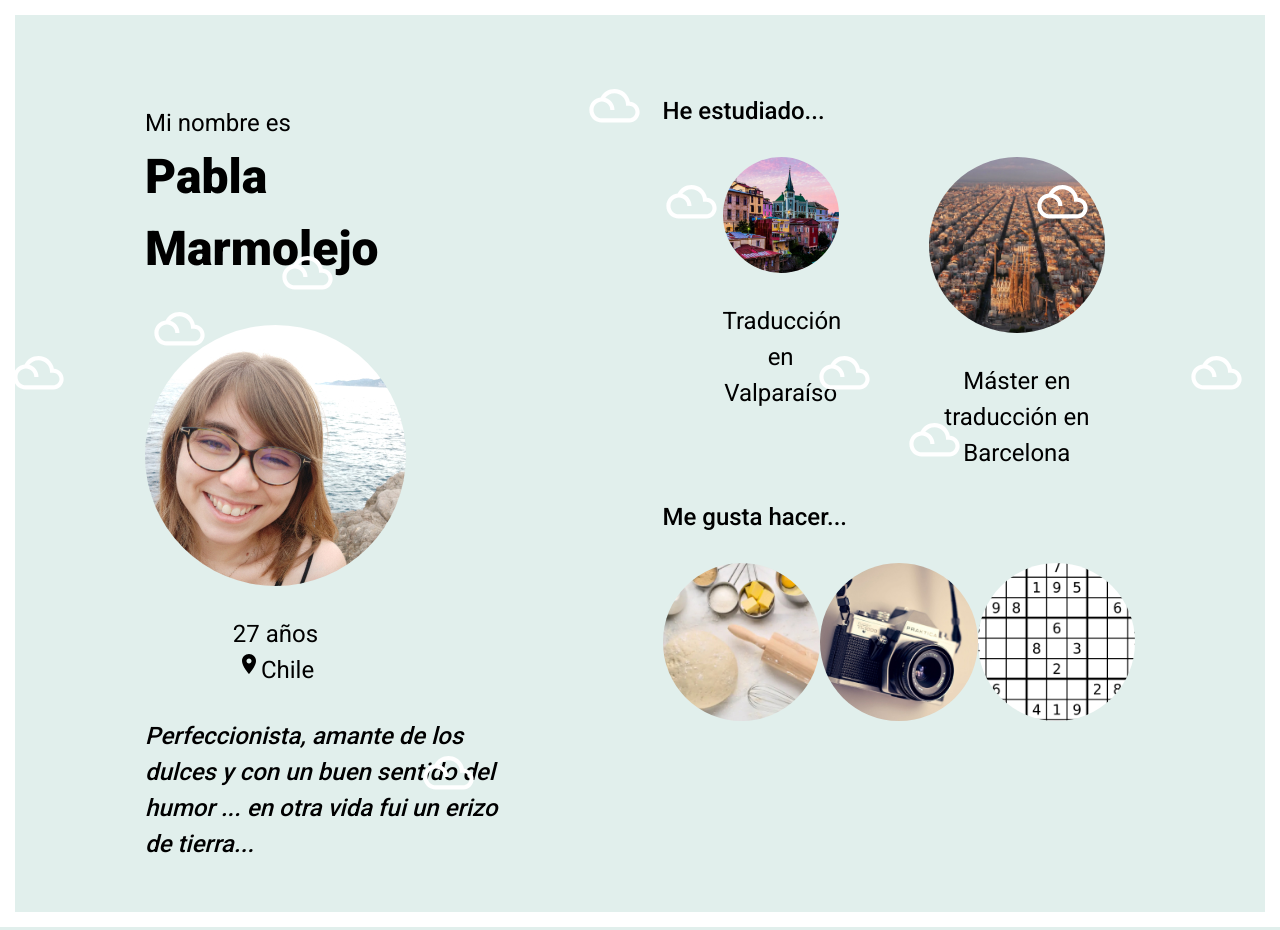
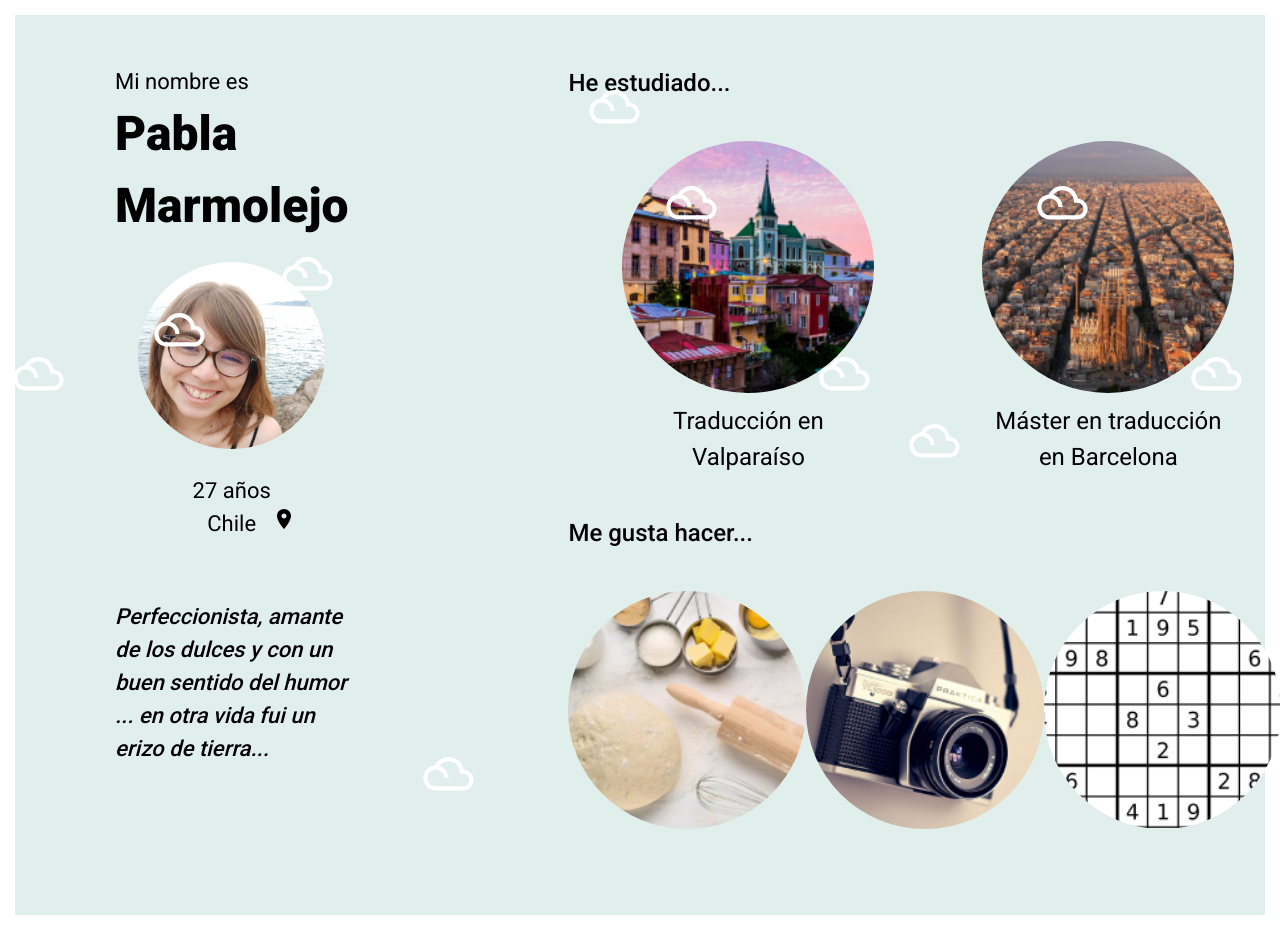
Before and after one commit to pablamarmolejo/bau-frontend-ficha, a plain HTML site: page index.html in a window 1280 px wide. Drawn offline with Linux system fonts and the light colour scheme.

Commit message:
Update files

```diff
--- a/index.html
+++ b/index.html
@@ -10,21 +10,19 @@
 
 <body>
     <div class="container">
-        <div class="col-left">
+        <div class="columns left">
             <div class="head">
                 <h1>Mi nombre es</h1>
                 <h2>Pabla Marmolejo</h2>
             </div>
-            <div class="profilepic">
-                <div class="profilepic-child">
+            <div class="profile">
+                <div class="profile-img">
                     <img src="assets/profilepic.jpg" />
                     <p>27 años</p>
-                    <div class="icon-map-chile">
-                        <svg width="24" height="24" viewBox="0 0 24 24" fill="none" xmlns="http://www.w3.org/2000/svg">
-                            <path d="M12 2C8.13 2 5 5.13 5 9C5 14.25 12 22 12 22C12 22 19 14.25 19 9C19 5.13 15.87 2 12 2ZM12 11.5C10.62 11.5 9.5 10.38 9.5 9C9.5 7.62 10.62 6.5 12 6.5C13.38 6.5 14.5 7.62 14.5 9C14.5 10.38 13.38 11.5 12 11.5Z" fill="black"/>
-                        </svg>
+                </div>
+                <div class="profile-info">
+                    <div class="icon-map"></div>
                     <p>Chile</p>
-                    </div>
                 </div>
             </div>
             <div class="quote">
@@ -33,18 +31,16 @@
                     ... en otra vida fui un erizo de tierra...</p>
             </div>
         </div>
-        <div class="col-right">
+        <div class="columns right">
             <h3>He estudiado...</h3>
             <div class="img-studies-parent">
-                <div class="img-studies-child">
-                    <div class="img-col-left">
+                <div class="img-child">
                     <img src="assets/valpo 1.jpg" />
                     <p>Traducción en Valparaíso</p>
                 </div>
-                    <div class="img-col-right">
+                <div class="img-child">
                     <img src="assets/barce 1.jpg" />
                     <p>Máster en traducción en Barcelona</p>
-                    </div>
                 </div>
             </div>
             <h3>Me gusta hacer...</h3>
@@ -94,5 +90,4 @@
             </svg></div>
     </div>
 </body>
-
 </html>
--- a/stylesheet.css
+++ b/stylesheet.css
@@ -38,7 +38,7 @@ a:not([class]) {
   text-decoration-skip-ink: auto;
 }
 img {
-  max-width: 100%;
+  width: 100%;
   display: block;
 }
 article > * + * {
@@ -65,53 +65,51 @@ body {
     background-color: rgba(225, 239, 236, 1);
     border: 15px solid white;
     font-family: 'Roboto', sans-serif;
-    font-size: 2.4rem;
+    font-size: 2.2rem;
     font-weight: 400;
 }
 h1 {
-    font-size: 2.4rem;
+    width: 150px;
+    font-size: 2.2rem;
     font-weight: 400;
 }
 h2 {
-    font-size: 4.8rem;
+    width: 235px;
+    font-size: 4.4rem;
     font-weight: 900;
 }
 h3 {
-    font-size: 2.4rem;
+    font-size: 2.2rem;
     font-weight: 500;
-    margin: 2.8rem 0rem;
+    padding: 2rem 0rem;
 }
 img {
     border-radius: 50%;
-    margin-bottom: 3rem;
+    width: 100%;
 }
-.container {
-    display: flex;
-    padding: 5rem;
+.columns {
+    max-width: 290px;
+    margin: 2rem;
 }
-
 /* ------------------------COL LEFT------------------------ */
 
-.col-left {
-    flex-direction: row;
-    flex-wrap: wrap;
-    max-width: 45%;
-    padding: 0rem 8rem;
-}
-.head {
-    padding: 4rem 0rem;
-}
-.profilepic{
-    display: flex;
-}
-.profilepic-child {
+.profile {
     text-align: center;
 }
-.icon-map-chile {
-    display: flex;
-    justify-content: center;
+.profile-img {
+    margin: auto;
+    width: 60%;
+}
+.profile-info {
+    position: relative;
+}
+.icon-map::before {
+    position: absolute;
+    content: url(assets/icon-map.svg);
+    left: 100px;
 }
 .quote {
+    font-size: 2.2rem;
     font-style: italic;
     font-weight: 500;
     padding-top: 3rem;
@@ -119,30 +117,19 @@ img {
 
 /* ------------------------------COL RIGHT ---------------------- */
 
-.col-right {
-    flex-direction: row;
-    flex-wrap: wrap;
-    max-width: 55%;
-    padding: 0rem 8rem;
-}
 .img-studies-parent {
     display: flex;
 }
-.img-studies-child {
-    display: flex;
+.img-child {
+    width: 50%;
     text-align: center;
 }
-.img-col-left {
-    max-width: 50%;
-    padding: 0rem 6rem;
-}
-.img-col-right {
-    max-width: 50%;
-    margin: 0rem 3rem;
+.img-child p {
+    font-size: 1.6rem;
+    padding-top: 1rem;
 }
 .hobbies-parent {
     display: flex;
-    justify-content: space-between;
 }
 
 /* --------------------------CLOUD ANIMATION ------------------------- */
@@ -204,3 +191,66 @@ img {
     from {bottom: 0px;}
     to {bottom: 100%;}
 }
+
+/* -------------------------------RESPONSIVE---------------------------- */
+
+@media (min-width: 720px) {
+    .container {
+        display: flex;
+        flex-direction: row;
+        height: 900px;
+    }
+    .columns {
+        margin: 5rem 10rem 10rem 10rem;
+    }
+    .left {
+        max-width: 400px;
+    }
+    .right {
+        max-width: 600px;
+        margin-left: 12rem;
+        margin-top: 1rem;
+    }
+    h2 {
+        font-size: 4.8rem;
+        width: inherit;
+    }
+    h3 {
+        font-size: 2.4rem;
+        padding: 4rem 0rem;
+    }
+    .head {
+        padding: 0 0 2rem 0;
+    }
+    .profile-img {
+        width: 80%;
+    }
+    .profile-img img {
+        margin-bottom: 2.5rem;
+    }
+    .icon-map::before {
+        position: absolute;
+        content: url(assets/icon-map.svg);
+        left: 157px;
+    }
+    .quote {
+        padding-top: 6rem;
+    }
+    .img-studies-parent {
+        width: 720px;
+    }
+    .img-studies-parent p {
+        font-size: 2.4rem;
+    }
+    .img-child {
+        width: 35%;
+        margin: auto;
+    }
+    .hobbies-parent {
+        width: 720px;
+        height: 270px;
+    }
+    .hobbies {
+        width: 33%;
+    }
+}
```
Lines whose indentation alone changed are shown as unchanged.
